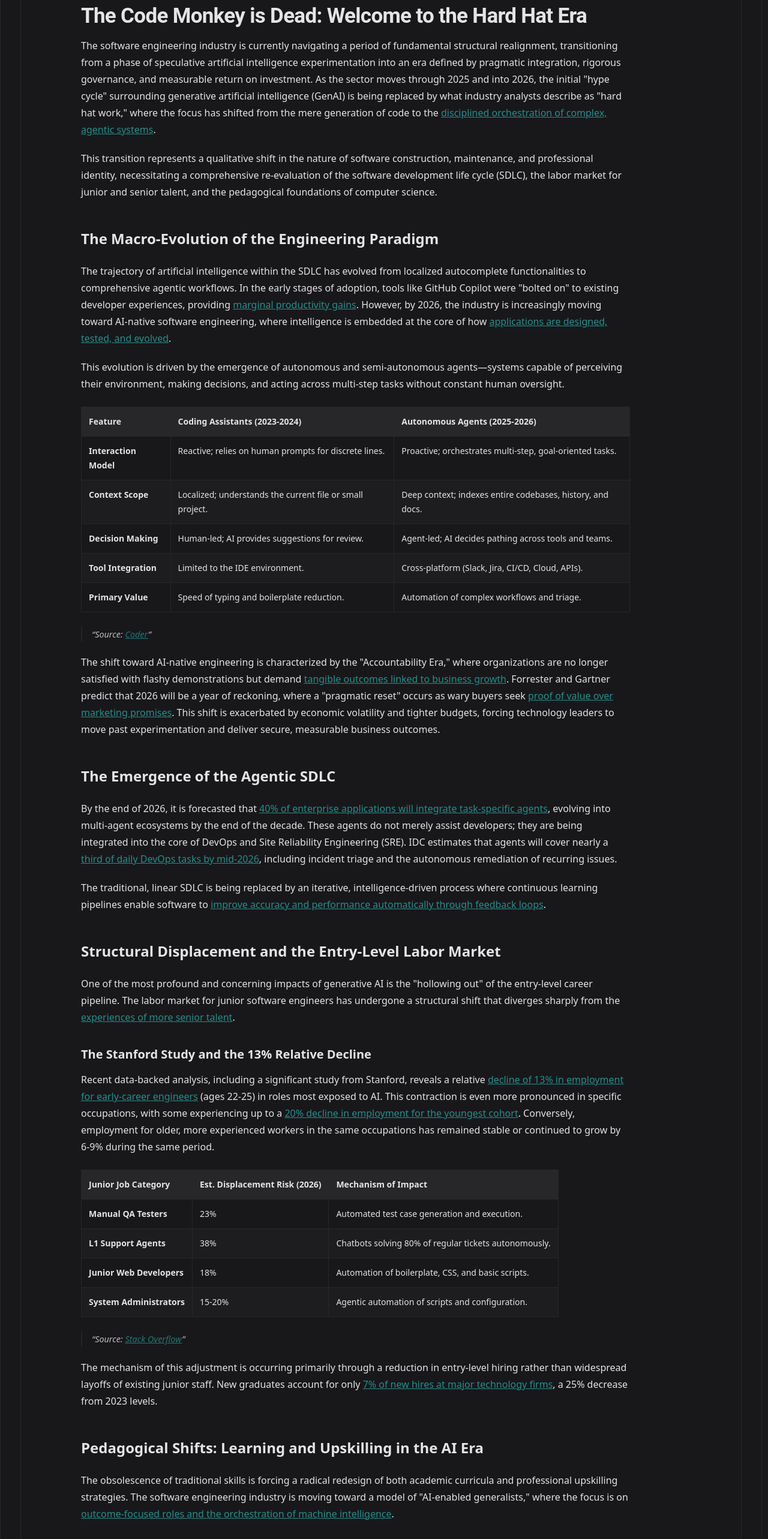
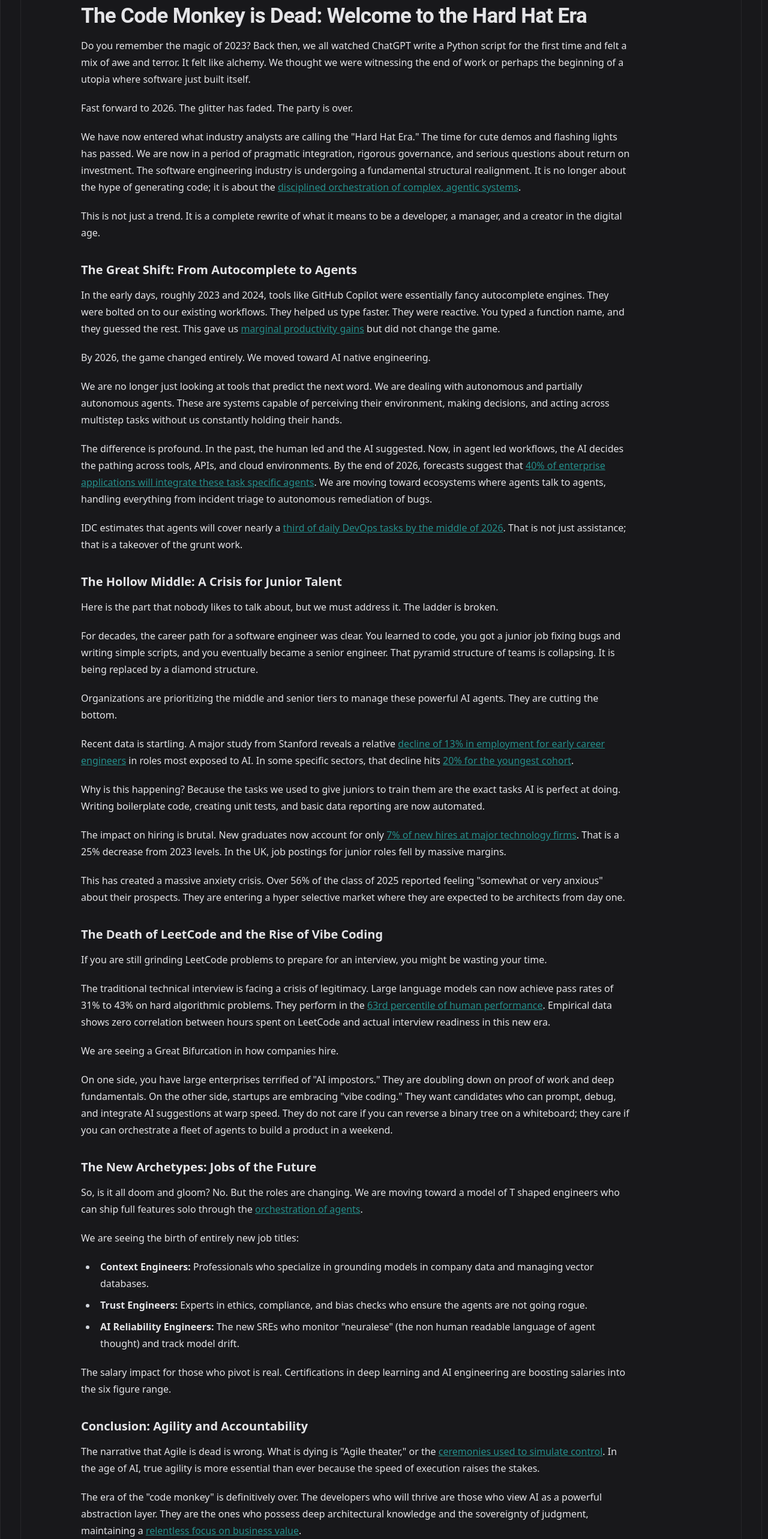
Before and after one commit to mustafaasif1/mustafaasif1.github.io, a React (Create React App) app: page /#/article/1 in a window 1280 px wide. Shown: the part 234-2800 px from the top of the page at 60% size. Built offline with nearby package versions, Linux system fonts and the light colour scheme.

Commit message:
chore(articles): update article 5 content

```diff
--- a/src/data/articles-markdown/article5.js
+++ b/src/data/articles-markdown/article5.js
@@ -1,83 +1,71 @@
 export const articleSoftwareEngineering2026 = `
-The software engineering industry is currently navigating a period of fundamental structural realignment, transitioning from a phase of speculative artificial intelligence experimentation into an era defined by pragmatic integration, rigorous governance, and measurable return on investment. As the sector moves through 2025 and into 2026, the initial "hype cycle" surrounding generative artificial intelligence (GenAI) is being replaced by what industry analysts describe as "hard hat work," where the focus has shifted from the mere generation of code to the [disciplined orchestration of complex, agentic systems](https://www.forrester.com/predictions/).
+Do you remember the magic of 2023? Back then, we all watched ChatGPT write a Python script for the first time and felt a mix of awe and terror. It felt like alchemy. We thought we were witnessing the end of work or perhaps the beginning of a utopia where software just built itself.
 
-This transition represents a qualitative shift in the nature of software construction, maintenance, and professional identity, necessitating a comprehensive re-evaluation of the software development life cycle (SDLC), the labor market for junior and senior talent, and the pedagogical foundations of computer science.
+Fast forward to 2026. The glitter has faded. The party is over.
 
-## The Macro-Evolution of the Engineering Paradigm
+We have now entered what industry analysts are calling the "Hard Hat Era." The time for cute demos and flashing lights has passed. We are now in a period of pragmatic integration, rigorous governance, and serious questions about return on investment. The software engineering industry is undergoing a fundamental structural realignment. It is no longer about the hype of generating code; it is about the [disciplined orchestration of complex, agentic systems](https://www.forrester.com/predictions/).
 
-The trajectory of artificial intelligence within the SDLC has evolved from localized autocomplete functionalities to comprehensive agentic workflows. In the early stages of adoption, tools like GitHub Copilot were "bolted on" to existing developer experiences, providing [marginal productivity gains](https://www.digiratina.com/blogs/ai-native-software-engineering-the-future-of-2026/). However, by 2026, the industry is increasingly moving toward AI-native software engineering, where intelligence is embedded at the core of how [applications are designed, tested, and evolved](https://coder.com/blog/inside-ai-adoption-lessons-from-enterprise-software-development-teams).
+This is not just a trend. It is a complete rewrite of what it means to be a developer, a manager, and a creator in the digital age.
 
-This evolution is driven by the emergence of autonomous and semi-autonomous agents—systems capable of perceiving their environment, making decisions, and acting across multi-step tasks without constant human oversight.
 
-| Feature | Coding Assistants (2023-2024) | Autonomous Agents (2025-2026) |
-| :--- | :--- | :--- |
-| **Interaction Model** | Reactive; relies on human prompts for discrete lines. | Proactive; orchestrates multi-step, goal-oriented tasks. |
-| **Context Scope** | Localized; understands the current file or small project. | Deep context; indexes entire codebases, history, and docs. |
-| **Decision Making** | Human-led; AI provides suggestions for review. | Agent-led; AI decides pathing across tools and teams. |
-| **Tool Integration** | Limited to the IDE environment. | Cross-platform (Slack, Jira, CI/CD, Cloud, APIs). |
-| **Primary Value** | Speed of typing and boilerplate reduction. | Automation of complex workflows and triage. |
-> *Source: [Coder](https://coder.com/blog/inside-ai-adoption-lessons-from-enterprise-software-development-teams)*
 
-The shift toward AI-native engineering is characterized by the "Accountability Era," where organizations are no longer satisfied with flashy demonstrations but demand [tangible outcomes linked to business growth](https://waydev.co/2026-tech-trends-a-guide-for-engineering-leaders/). Forrester and Gartner predict that 2026 will be a year of reckoning, where a "pragmatic reset" occurs as wary buyers seek [proof of value over marketing promises](https://www.forrester.com/predictions/). This shift is exacerbated by economic volatility and tighter budgets, forcing technology leaders to move past experimentation and deliver secure, measurable business outcomes.
+### The Great Shift: From Autocomplete to Agents
 
-## The Emergence of the Agentic SDLC
+In the early days, roughly 2023 and 2024, tools like GitHub Copilot were essentially fancy autocomplete engines. They were bolted on to our existing workflows. They helped us type faster. They were reactive. You typed a function name, and they guessed the rest. This gave us [marginal productivity gains](https://www.digiratina.com/blogs/ai-native-software-engineering-the-future-of-2026/) but did not change the game.
 
-By the end of 2026, it is forecasted that [40% of enterprise applications will integrate task-specific agents](https://waydev.co/2026-tech-trends-a-guide-for-engineering-leaders/), evolving into multi-agent ecosystems by the end of the decade. These agents do not merely assist developers; they are being integrated into the core of DevOps and Site Reliability Engineering (SRE). IDC estimates that agents will cover nearly a [third of daily DevOps tasks by mid-2026](https://waydev.co/2026-tech-trends-a-guide-for-engineering-leaders/), including incident triage and the autonomous remediation of recurring issues.
+By 2026, the game changed entirely. We moved toward AI native engineering.
 
-The traditional, linear SDLC is being replaced by an iterative, intelligence-driven process where continuous learning pipelines enable software to [improve accuracy and performance automatically through feedback loops](https://www.heliossolutions.co/blog/ai-native-development-the-next-evolution-of-software-engineering/).
+We are no longer just looking at tools that predict the next word. We are dealing with autonomous and partially autonomous agents. These are systems capable of perceiving their environment, making decisions, and acting across multistep tasks without us constantly holding their hands.
 
-## Structural Displacement and the Entry-Level Labor Market
+The difference is profound. In the past, the human led and the AI suggested. Now, in agent led workflows, the AI decides the pathing across tools, APIs, and cloud environments. By the end of 2026, forecasts suggest that [40% of enterprise applications will integrate these task specific agents](https://waydev.co/2026-tech-trends-a-guide-for-engineering-leaders/). We are moving toward ecosystems where agents talk to agents, handling everything from incident triage to autonomous remediation of bugs.
 
-One of the most profound and concerning impacts of generative AI is the "hollowing out" of the entry-level career pipeline. The labor market for junior software engineers has undergone a structural shift that diverges sharply from the [experiences of more senior talent](https://www.sundeepteki.org/advice/impact-of-ai-on-the-2025-software-engineering-job-market).
+IDC estimates that agents will cover nearly a [third of daily DevOps tasks by the middle of 2026](https://waydev.co/2026-tech-trends-a-guide-for-engineering-leaders/). That is not just assistance; that is a takeover of the grunt work.
 
-### The Stanford Study and the 13% Relative Decline
-Recent data-backed analysis, including a significant study from Stanford, reveals a relative [decline of 13% in employment for early-career engineers](https://www.sundeepteki.org/advice/impact-of-ai-on-the-2025-software-engineering-job-market) (ages 22-25) in roles most exposed to AI. This contraction is even more pronounced in specific occupations, with some experiencing up to a [20% decline in employment for the youngest cohort](https://intuitionlabs.ai/pdfs/ai-s-impact-on-graduate-jobs-a-2025-data-analysis.pdf). Conversely, employment for older, more experienced workers in the same occupations has remained stable or continued to grow by 6-9% during the same period.
+### The Hollow Middle: A Crisis for Junior Talent
 
-| Junior Job Category | Est. Displacement Risk (2026) | Mechanism of Impact |
-| :--- | :--- | :--- |
-| **Manual QA Testers** | 23% | Automated test case generation and execution. |
-| **L1 Support Agents** | 38% | Chatbots solving 80% of regular tickets autonomously. |
-| **Junior Web Developers** | 18% | Automation of boilerplate, CSS, and basic scripts. |
-| **System Administrators** | 15-20% | Agentic automation of scripts and configuration. |
-> *Source: [Stack Overflow](https://stackoverflow.blog/2025/12/26/ai-vs-gen-z/)*
+Here is the part that nobody likes to talk about, but we must address it. The ladder is broken.
 
-The mechanism of this adjustment is occurring primarily through a reduction in entry-level hiring rather than widespread layoffs of existing junior staff. New graduates account for only [7% of new hires at major technology firms](https://intuitionlabs.ai/pdfs/ai-s-impact-on-graduate-jobs-a-2025-data-analysis.pdf), a 25% decrease from 2023 levels.
+For decades, the career path for a software engineer was clear. You learned to code, you got a junior job fixing bugs and writing simple scripts, and you eventually became a senior engineer. That pyramid structure of teams is collapsing. It is being replaced by a diamond structure.
 
-## Pedagogical Shifts: Learning and Upskilling in the AI Era
 
-The obsolescence of traditional skills is forcing a radical redesign of both academic curricula and professional upskilling strategies. The software engineering industry is moving toward a model of "AI-enabled generalists," where the focus is on [outcome-focused roles and the orchestration of machine intelligence](https://www.pwc.com/us/en/tech-effect/ai-analytics/agentic-ai-workforce-redesign.html).
 
-### The Crisis of the Technical Interview
-The traditional technical interview, long standardized around algorithmic problem-solving challenges (often referred to as "LeetCode-style"), is facing a crisis of legitimacy. Research shows that large language models (LLMs) can now achieve pass rates of 31-43% on hard algorithmic problems, reaching the [63rd percentile of human performance](https://www.researchgate.net/publication/398884065_Reimagining_Software_Engineering_Interviews_in_the_AI_Era_Beyond_LeetCode_Toward_Real-World_Competency_Assessment).
+Organizations are prioritizing the middle and senior tiers to manage these powerful AI agents. They are cutting the bottom.
 
-| Preparation Method | Impact on Preparedness | Statistical Correlation |
-| :--- | :--- | :--- |
-| **LeetCode Practice Volume** | Negligible | r = 0.0 (No correlation) |
-| **Communication Practice** | High | ~2x Higher perceived readiness |
-| **Peer Collaboration** | High | Significantly larger effect size than coding. |
-| **AI Tool Mastery** | High | Essential for startup "speedrun" interviews. |
-> *Source: [ResearchGate](https://www.researchgate.net/publication/398884065_Reimagining_Software_Engineering_Interviews_in_the_AI_Era_Beyond_LeetCode_Toward_Real-World_Competency_Assessment)*
+Recent data is startling. A major study from Stanford reveals a relative [decline of 13% in employment for early career engineers](https://www.sundeepteki.org/advice/impact-of-ai-on-the-2025-software-engineering-job-market/) in roles most exposed to AI. In some specific sectors, that decline hits [20% for the youngest cohort](https://intuitionlabs.ai/pdfs/ai-s-impact-on-graduate-jobs-a-2025-data-analysis.pdf).
 
-## The Future of Software Engineering Roles (2026-2030)
+Why is this happening? Because the tasks we used to give juniors to train them are the exact tasks AI is perfect at doing. Writing boilerplate code, creating unit tests, and basic data reporting are now automated.
 
-As the industry matures, traditional job titles are being "pressed into new shapes," with a growing emphasis on "T-shaped" engineers who can ship full features solo through the [orchestration of agents](https://www.dice.com/career-advice/ai-related-jobs-top-linkedins-fastest-growing-roles-list-for-2026).
+The impact on hiring is brutal. New graduates now account for only [7% of new hires at major technology firms](https://intuitionlabs.ai/pdfs/ai-s-impact-on-graduate-jobs-a-2025-data-analysis.pdf). That is a 25% decrease from 2023 levels. In the UK, job postings for junior roles fell by massive margins.
 
-### Emerging Occupational Archetypes
+This has created a massive anxiety crisis. Over 56% of the class of 2025 reported feeling "somewhat or very anxious" about their prospects. They are entering a hyper selective market where they are expected to be architects from day one.
 
-| Role Title | Primary Responsibility | Critical Skills |
-| :--- | :--- | :--- |
-| **Context Engineer** | "Grounding" models in company-specific data; managing AI memory. | RAG, knowledge curation, vector DBs. |
-| **Trust Engineer** | Integrating ethical guidelines, explainability, and bias checks. | Ethics, frameworks, compliance audits. |
-| **AI Reliability Engineer** | Monitoring performance (latency, drift) and anomalous behavior. | MLOps, SRE, anomaly detection. |
-| **Memory Engineer** | Optimizing long-term personal assistant retention and continuity. | Personalization, preference auditing. |
-| **AI FinOps Specialist** | Managing cost-per-token and latency vs. recall trade-offs. | Model routing, economic efficiency. |
-> *Source: [Dice.com](https://www.dice.com/career-advice/ai-related-jobs-top-linkedins-fastest-growing-roles-list-for-2026)*
+### The Death of LeetCode and the Rise of Vibe Coding
 
-Infrastructure roles—such as Site Reliability Engineers and Platform Engineers—remain in high demand as backend complexity increases with the transition to GPU-dense, cloud-native environments. However, the tasks of these engineers are transforming to include the management of "neuralese" chain-of-thought monitoring and the [maintenance of scalable inference pipelines](https://www.heliossolutions.co/blog/ai-native-development-the-next-evolution-of-software-engineering/).
+If you are still grinding LeetCode problems to prepare for an interview, you might be wasting your time.
 
-## Conclusion: Agility and Accountability in the AI-Native World
+The traditional technical interview is facing a crisis of legitimacy. Large language models can now achieve pass rates of 31% to 43% on hard algorithmic problems. They perform in the [63rd percentile of human performance](https://www.researchgate.net/publication/398884065_Reimagining_Software_Engineering_Interviews_in_the_AI_Era_Beyond_LeetCode_Toward_Real-World_Competency_Assessment). Empirical data shows zero correlation between hours spent on LeetCode and actual interview readiness in this new era.
 
-The "death of Agile" narrative is largely mislabeled; rather, what is dying is "Agile theater"—[ceremonies used to simulate control](https://medium.com/@rethinkyourunderstanding/agile-is-not-dead-fa8531ec3e91). In the age of AI, agility is more essential than ever, as the speed of execution raises the stakes on steering the learning loop. While AI compresses execution time and shrinks team sizes, it does not delete the responsibilities required to deliver software safely. Smaller, "stream-aligned" teams are becoming the norm, but they must maintain clear ownership of the full delivery lifecycle.
+We are seeing a Great Bifurcation in how companies hire.
 
-For the modern developer, the value proposition has fundamentally shifted. The era of the "code monkey" is over; the developers who will thrive are those who view AI as a powerful new abstraction layer that demands deep architectural knowledge, sovereignty of judgment, and a [relentless focus on business value](https://medium.com/@fakhariqbalch/the-ai-native-developer-2025-trends-and-future-outlook-72ff89016eab). Organizations that successfully navigate this transition will be those that embrace AI not merely as a productivity booster but as a force multiplier for [disciplined, outcome-focused engineering](https://waydev.co/2026-tech-trends-a-guide-for-engineering-leaders/). The race to trusted business value is on, and the hard hat work of 2026 will separate the [pragmatic innovators from the flashy disruptors](https://www.forrester.com/predictions/).
+On one side, you have large enterprises terrified of "AI impostors." They are doubling down on proof of work and deep fundamentals. On the other side, startups are embracing "vibe coding." They want candidates who can prompt, debug, and integrate AI suggestions at warp speed. They do not care if you can reverse a binary tree on a whiteboard; they care if you can orchestrate a fleet of agents to build a product in a weekend.
+
+### The New Archetypes: Jobs of the Future
+
+So, is it all doom and gloom? No. But the roles are changing. We are moving toward a model of T shaped engineers who can ship full features solo through the [orchestration of agents](https://www.dice.com/career-advice/ai-related-jobs-top-linkedins-fastest-growing-roles-list-for-2026).
+
+We are seeing the birth of entirely new job titles:
+
+* **Context Engineers:** Professionals who specialize in grounding models in company data and managing vector databases.
+* **Trust Engineers:** Experts in ethics, compliance, and bias checks who ensure the agents are not going rogue.
+* **AI Reliability Engineers:** The new SREs who monitor "neuralese" (the non human readable language of agent thought) and track model drift.
+
+The salary impact for those who pivot is real. Certifications in deep learning and AI engineering are boosting salaries into the six figure range.
+
+### Conclusion: Agility and Accountability
+
+The narrative that Agile is dead is wrong. What is dying is "Agile theater," or the [ceremonies used to simulate control](https://medium.com/@rethinkyourunderstanding/agile-is-not-dead-fa8531ec3e91). In the age of AI, true agility is more essential than ever because the speed of execution raises the stakes.
+
+The era of the "code monkey" is definitively over. The developers who will thrive are those who view AI as a powerful abstraction layer. They are the ones who possess deep architectural knowledge and the sovereignty of judgment, maintaining a [relentless focus on business value](https://medium.com/@fakhariqbalch/the-ai-native-developer-2025-trends-and-future-outlook-72ff89016eab).
+
+We are in the hard hat era now. It is time to stop playing with the magic and start building with discipline. The race to trusted business value is on, and only the [pragmatic innovators will survive](https://www.forrester.com/predictions/).
 `;
```
